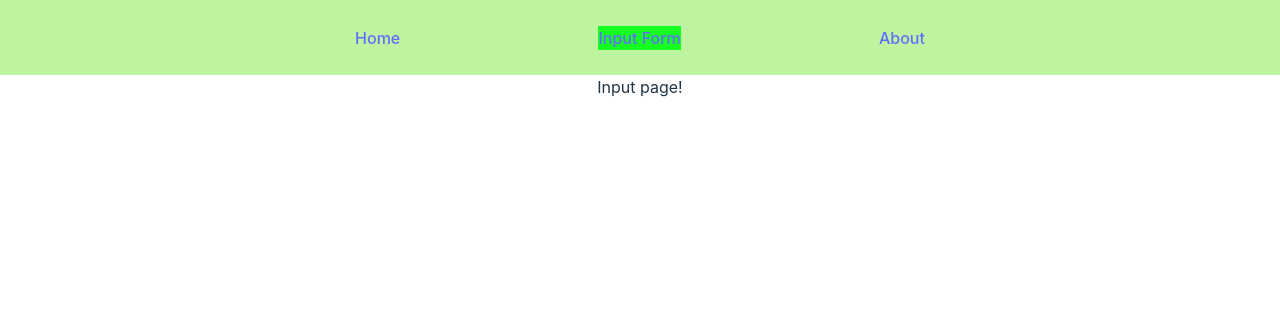
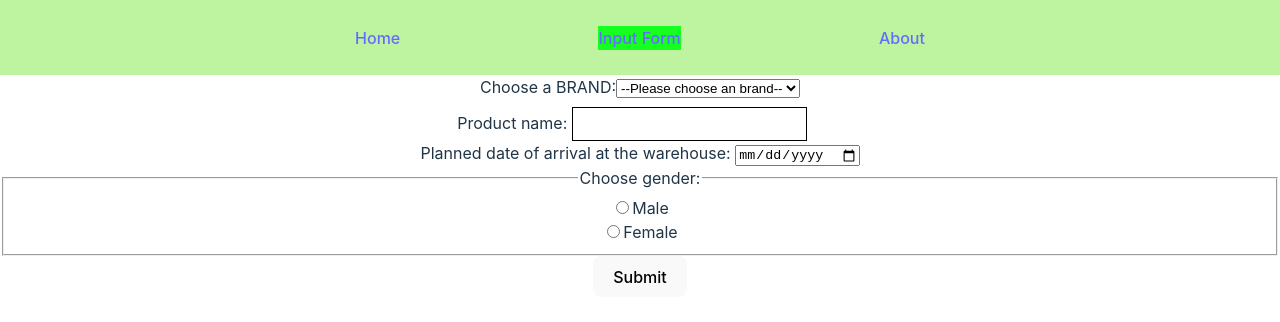
Before and after one commit to kovalevn89/rsschool-react-23, a React (Vite) app in the folder rsschool-react/: page /input in a window 1280 px wide. Shown: the top 322 px of the page. Built offline with nearby package versions, Linux system fonts and the light colour scheme.

Commit message:
feat: add firct 4 controls

```diff
--- a/rsschool-react/src/pages/Inputpage.tsx
+++ b/rsschool-react/src/pages/Inputpage.tsx
@@ -1,13 +1,166 @@
 import React from 'react';
 
-class Inputpage extends React.Component {
+/*
+dropdown/select 	- фирма производитель
+text input 		- имя товара
+date input 		- дата поступления на склад
+switcher (radio)	- пол (мужской/женский)
+
+file upload (image)	- фото товара
+checkbox		- подтверждение, данные заполнены верно.
+*/
+
+// brand
+class BrandSelect extends React.Component<{ brandref: React.RefObject<HTMLSelectElement> }, {}> {
+  constructor(
+    props: Readonly<{
+      brandref: React.RefObject<HTMLSelectElement>;
+    }>
+  ) {
+    super(props);
+  }
+
   render() {
     return (
       <div>
-        <span>Input page!</span>
+        <label htmlFor="pet-select">Choose a BRAND:</label>
+        <select name="pets" id="pet-select" ref={this.props.brandref}>
+          <option value="choose">--Please choose an brand--</option>
+          <option value="nike">Nike</option>
+          <option value="adidas">Adidas</option>
+          <option value="puma">Puma</option>
+        </select>
       </div>
     );
   }
 }
 
+// Product name
+class InputProduct extends React.Component<{ anyref: React.RefObject<HTMLInputElement> }, {}> {
+  constructor(
+    props: Readonly<{
+      anyref: React.RefObject<HTMLInputElement>;
+    }>
+  ) {
+    super(props);
+  }
+
+  render() {
+    return (
+      <div>
+        <label>Product name: </label>
+        <input type="text" name="prod-name" ref={this.props.anyref} />
+      </div>
+    );
+  }
+}
+
+// date
+class InputData extends React.Component<{ anyref: React.RefObject<HTMLInputElement> }, {}> {
+  constructor(
+    props: Readonly<{
+      anyref: React.RefObject<HTMLInputElement>;
+    }>
+  ) {
+    super(props);
+  }
+
+  render() {
+    return (
+      <div>
+        <label>Planned date of arrival at the warehouse: </label>
+        <input type="date" name="data" id="date-input" ref={this.props.anyref} />
+      </div>
+    );
+  }
+}
+
+// SEX
+class InputSex extends React.Component<
+  { maleRef: React.RefObject<HTMLInputElement>; femaleRef: React.RefObject<HTMLInputElement> },
+  {}
+> {
+  constructor(
+    props: Readonly<{
+      maleRef: React.RefObject<HTMLInputElement>;
+      femaleRef: React.RefObject<HTMLInputElement>;
+    }>
+  ) {
+    super(props);
+  }
+
+  render() {
+    return (
+      <div>
+        <fieldset>
+          <legend>Choose gender:</legend>
+          <div>
+            <input type="radio" id="huey" name="drone" value="male" ref={this.props.maleRef} />
+            <label>Male</label>
+          </div>
+
+          <div>
+            <input type="radio" id="dewey" name="drone" value="female" ref={this.props.femaleRef} />
+            <label>Female</label>
+          </div>
+        </fieldset>
+      </div>
+    );
+  }
+}
+
+class Inputpage extends React.Component<{}, { text: string }> {
+  private inputBrand: React.RefObject<HTMLSelectElement>;
+  private inputName: React.RefObject<HTMLInputElement>;
+  private inputRef: React.RefObject<HTMLInputElement>;
+  private inputSexMale: React.RefObject<HTMLInputElement>;
+  private inputSexFemale: React.RefObject<HTMLInputElement>;
+
+  constructor(props: Readonly<{}>) {
+    super(props);
+    this.inputRef = React.createRef();
+    this.inputName = React.createRef();
+    this.inputBrand = React.createRef();
+    this.inputSexMale = React.createRef();
+    this.inputSexFemale = React.createRef();
+  }
+
+  render() {
+    return (
+      <form
+        onSubmit={(event) => {
+          event.preventDefault();
+
+          if (this.inputBrand.current !== null) {
+            console.log('Choose a BRAND: ', this.inputBrand.current.value);
+          }
+
+          if (this.inputName.current !== null) {
+            console.log('Product name: ', this.inputName.current.value);
+          }
+
+          if (this.inputRef.current !== null) {
+            console.log('Planned date of arrival at the warehouse: ', this.inputRef.current.value);
+          }
+
+          if (this.inputSexMale.current !== null) {
+            console.log('Gender 1: ', this.inputSexMale.current.checked);
+          }
+
+          if (this.inputSexFemale.current !== null) {
+            console.log('Gender 2: ', this.inputSexFemale.current.checked);
+          }
+        }}
+      >
+        <BrandSelect brandref={this.inputBrand} />
+        <InputProduct anyref={this.inputName} />
+        <InputData anyref={this.inputRef} />
+        <InputSex maleRef={this.inputSexMale} femaleRef={this.inputSexFemale} />
+
+        <button type="submit">Submit</button>
+      </form>
+    );
+  }
+}
+
 export default Inputpage;
```
